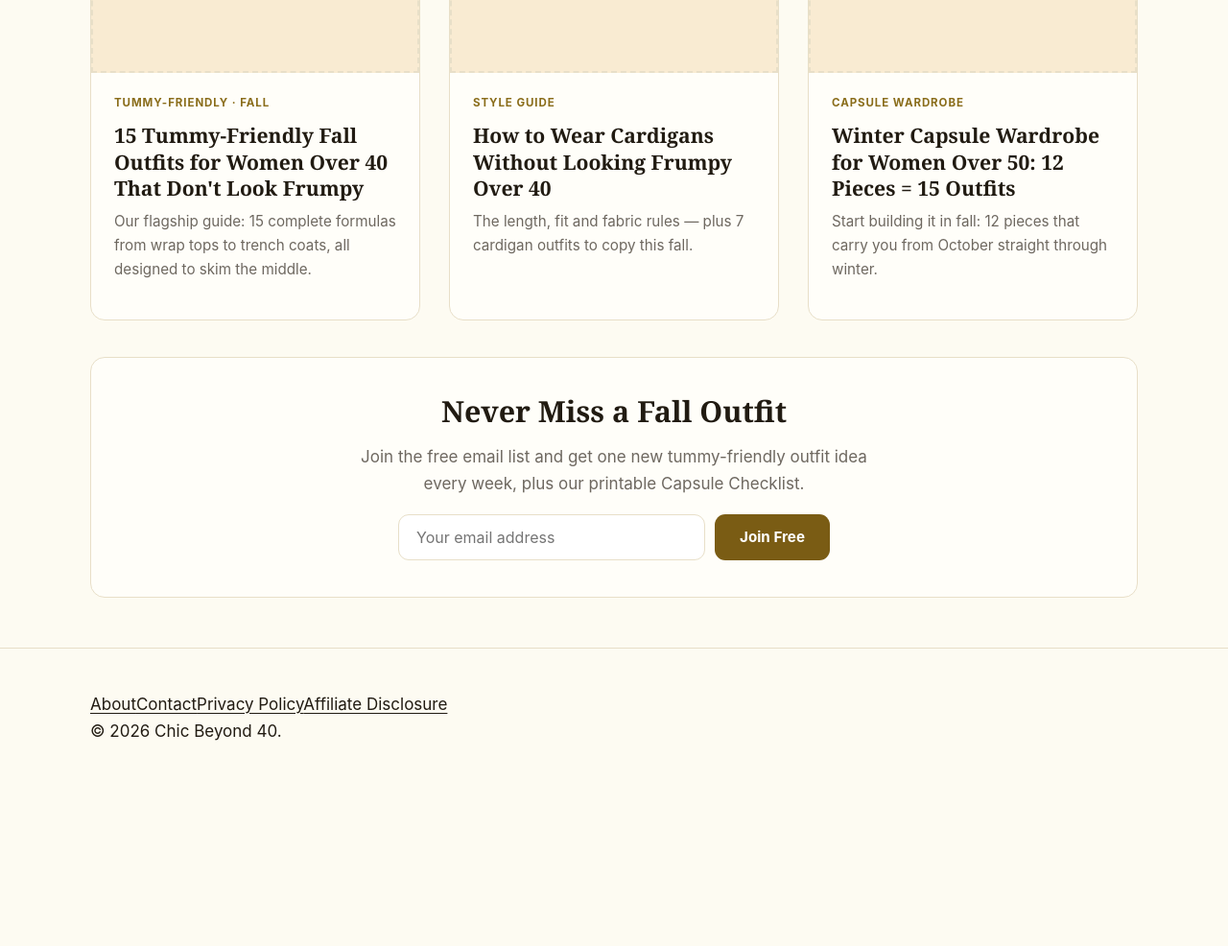
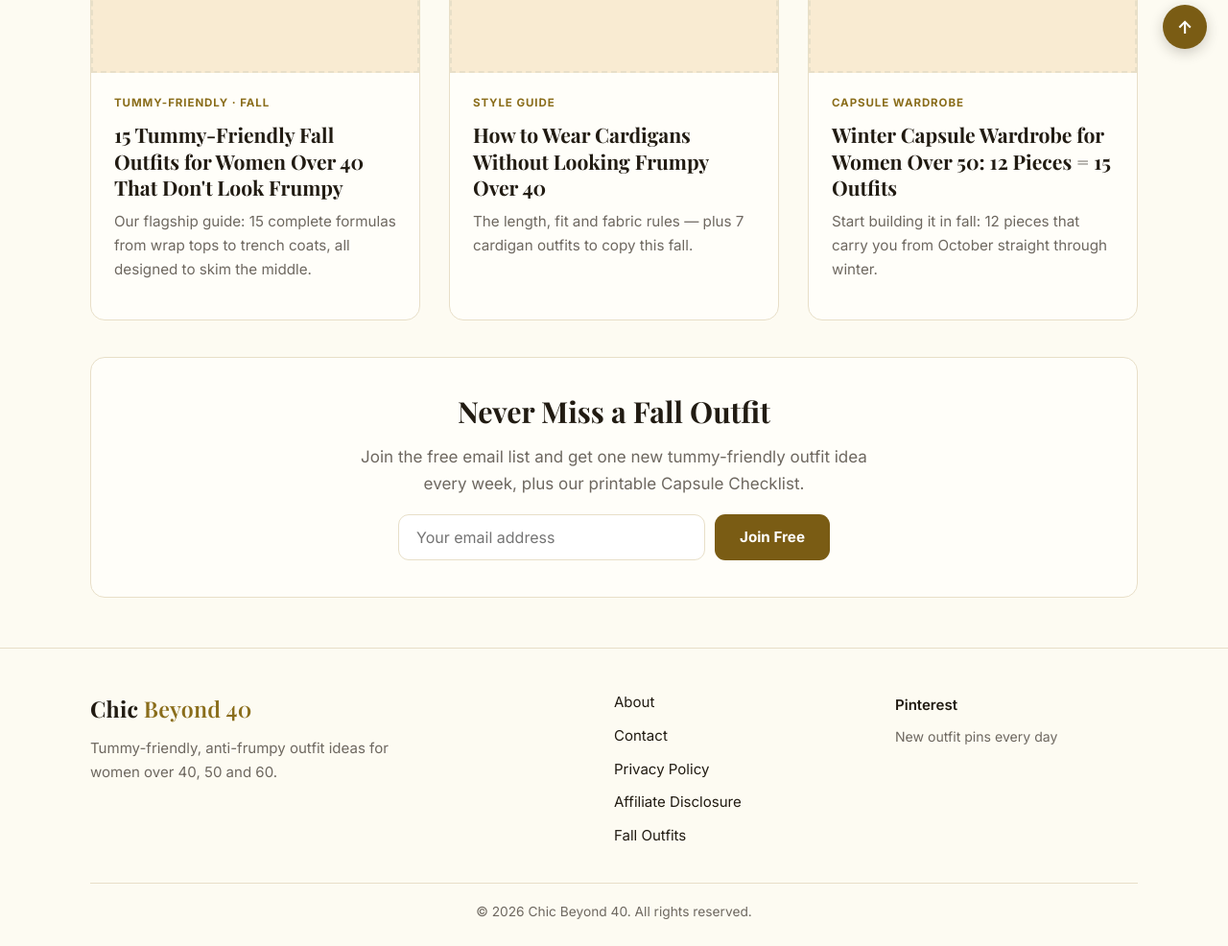
Before and after one commit to kashifawan1382-sys/chicbeyond40, a plain HTML site: page categories/fall-outfits.html in a window 1280 px wide. Shown: the part 727-1713 px from the top of the page at 96% size. Before the commit the page ends 1519 px from the top, so only its background shows below. Drawn offline with nearby package versions, Linux system fonts and the light colour scheme.

Commit message:
Rebuild site in ChicGray-style theme

```diff
--- a/categories/fall-outfits.html
+++ b/categories/fall-outfits.html
@@ -5,24 +5,29 @@
 <meta name="viewport" content="width=device-width, initial-scale=1.0">
 <title>Fall Outfits for Women Over 40, 50 &amp; 60 — Chic Beyond 40</title>
 <meta name="description" content="Fall outfit ideas for women over 40, 50 and 60 — tummy-friendly layers, wrap tops, sweater dresses and capsule formulas that never look frumpy.">
-<!-- PINTEREST DOMAIN CLAIM: paste <meta name="p:domain_verify" content="..."/> here — see README.md -->
+<meta name="p:domain_verify" content="b07e0af8973491c5bbebee41d43990aa"/>
 <meta property="og:type" content="website">
 <meta property="og:site_name" content="Chic Beyond 40">
 <meta property="og:title" content="Fall Outfits for Women Over 40, 50 &amp; 60">
 <meta property="og:description" content="Tummy-friendly, anti-frumpy fall outfit ideas for women over 40, 50 and 60, with shopping links and styling tips.">
 <meta property="og:url" content="https://chicbeyond40.com/categories/fall-outfits.html">
 <meta name="twitter:card" content="summary_large_image">
+<link rel="preconnect" href="https://fonts.googleapis.com">
+<link rel="preconnect" href="https://fonts.gstatic.com" crossorigin>
+<link href="https://fonts.googleapis.com/css2?family=Inter:wght@400;600;700&family=Playfair+Display:wght@600;700&display=swap" rel="stylesheet">
 <link rel="stylesheet" href="../assets/style.css">
 </head>
 <body>
 <header class="site"><div class="wrap header-in">
   <a class="logo" href="../index.html">Chic <span>Beyond 40</span></a>
   <nav class="main">
+    <a href="fall-outfits.html">Fall Outfits</a>
     <a href="../posts/winter-capsule-wardrobe-over-50.html">Capsule Wardrobe</a>
     <a href="../posts/tummy-friendly-fall-outfits-over-40.html">Tummy-Friendly</a>
     <a href="../about.html">About</a>
     <a href="../contact.html">Contact</a>
   </nav>
+  <form class="search" action="https://www.google.com/search" method="get" target="_blank" onsubmit="this.q.value='site:kashifawan1382-sys.github.io/chicbeyond40 '+this.q.value"><input type="text" name="q" placeholder="Search outfits" aria-label="Search outfits"><button type="submit">Search</button></form>
 </div></header>
 <main class="wrap">
   <p class="breadcrumb"><a href="../index.html">Home</a> › Fall Outfits</p>
@@ -60,8 +65,25 @@
   </section>
 </main>
 <footer class="site"><div class="wrap">
-  <nav><a href="../about.html">About</a><a href="../contact.html">Contact</a><a href="../privacy-policy.html">Privacy Policy</a><a href="../affiliate-disclosure.html">Affiliate Disclosure</a></nav>
-  <p>© 2026 Chic Beyond 40.</p>
+  <div class="footer-grid">
+    <div class="footer-brand">
+      <a class="logo" href="../index.html">Chic <span>Beyond 40</span></a>
+      <p>Tummy-friendly, anti-frumpy outfit ideas for women over 40, 50 and 60.</p>
+    </div>
+    <nav class="footer-links">
+      <a href="../about.html">About</a>
+      <a href="../contact.html">Contact</a>
+      <a href="../privacy-policy.html">Privacy Policy</a>
+      <a href="../affiliate-disclosure.html">Affiliate Disclosure</a>
+      <a href="fall-outfits.html">Fall Outfits</a>
+    </nav>
+    <div class="footer-social">
+      <a href="https://www.pinterest.com/chicbeyond40/" target="_blank" rel="noopener">Pinterest</a>
+      <p>New outfit pins every day</p>
+    </div>
+  </div>
+  <div class="footer-bottom"><p>© 2026 Chic Beyond 40. All rights reserved.</p></div>
 </div></footer>
+<a class="back-to-top" href="#" aria-label="Back to top">↑</a>
 </body>
 </html>
```
